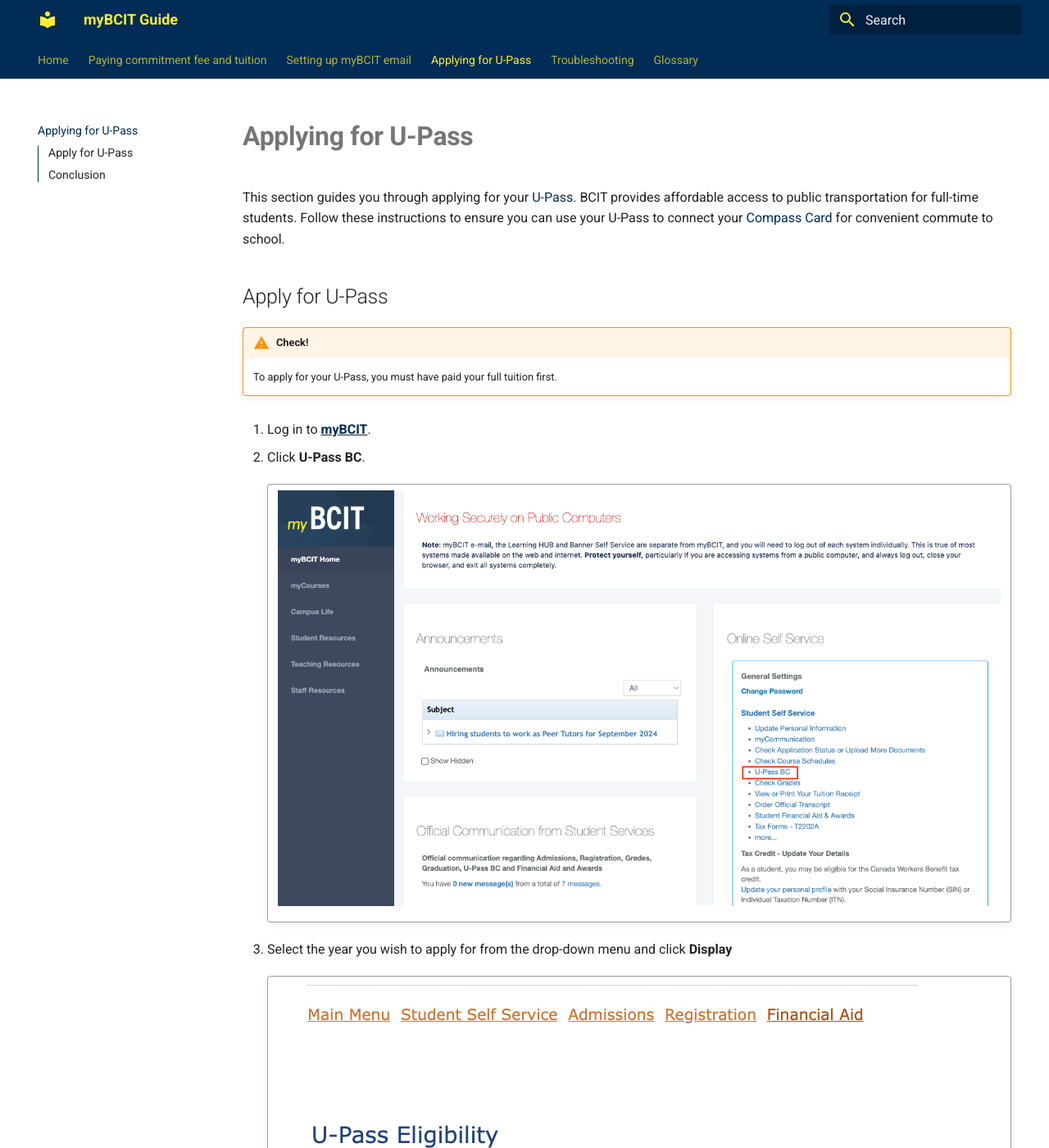
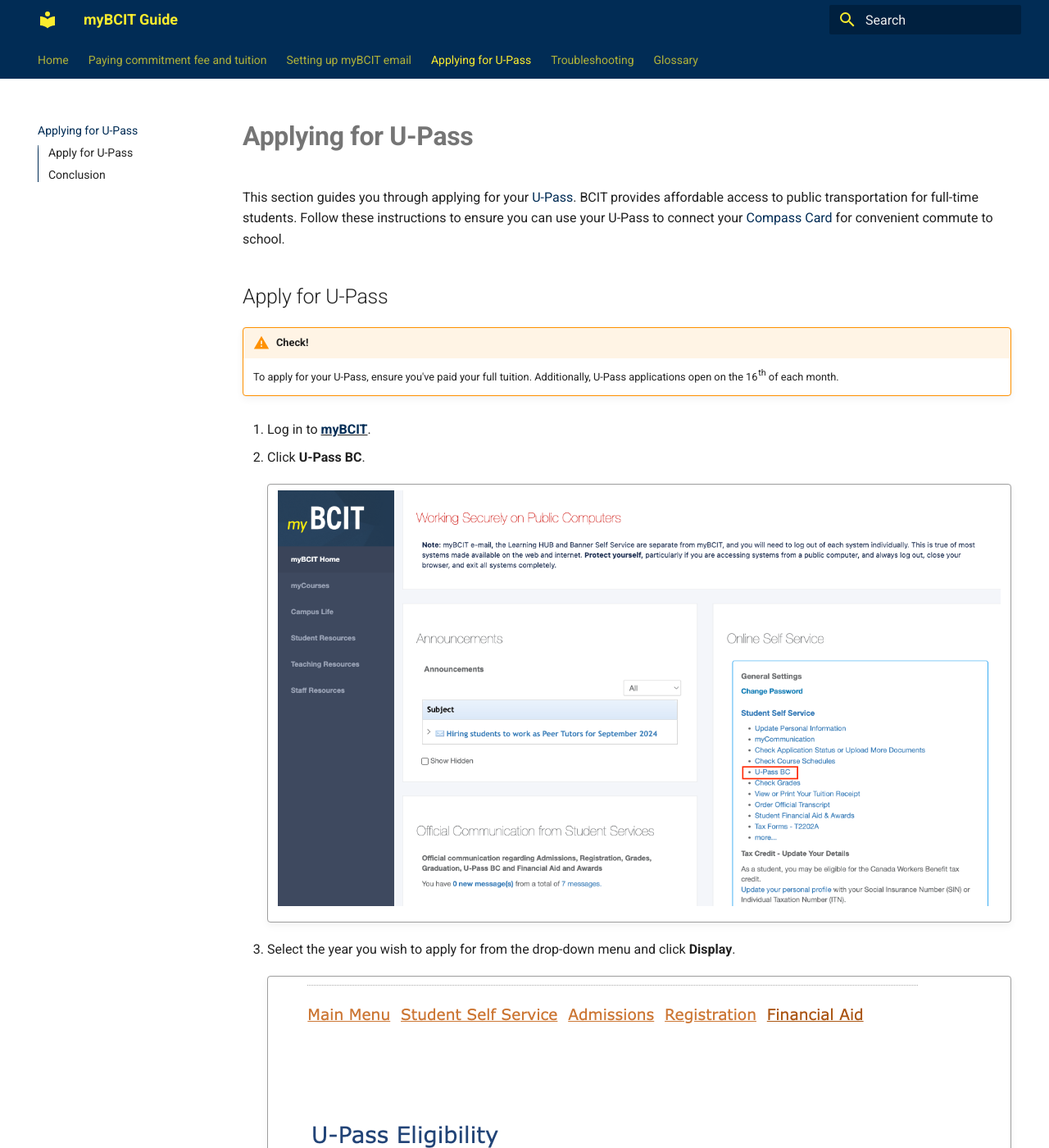
Before and after one commit to TatsunoriMarumo/myBCIT-Guide, an MkDocs documentation site: the page built from docs/applying-for-upass.md, in a window 1280 px wide and 1400 px high. Shown: the whole window at 82% size. Built offline with MkDocs 1.6.1 and Material for MkDocs 9.7.7, drawn with Linux system fonts in a browser that asks for light colours; nearby versions of some CDN libraries; emoji names are drawn with the system emoji font; comment, search, counter and statistics services are not loaded; some of the changed text lies outside the part shown.

Commit message:
Add a new waring

```diff
--- a/docs/applying-for-upass.md
+++ b/docs/applying-for-upass.md
@@ -4,7 +4,7 @@
 
 ## Apply for U-Pass
 !!! Warning "Check!"
-    To apply for your U-Pass, you must have paid your full tuition first.
+    To apply for your U-Pass, ensure you've paid your full tuition. Additionally, U-Pass applications open on the 16th of each month.
 
 1. Log in to **<u>[myBCIT](https://my.bcit.ca/)</u>**.
 
@@ -13,7 +13,7 @@
     !!! Quote ""
         [![U-Pass BC](..\Assets\applying-u-pass-image\u-pass-bc.png)](..\Assets\applying-u-pass-image\u-pass-bc.png){:target="_blank"}
 
-3. Select the year you wish to apply for from the drop-down menu and click **Display**
+3. Select the year you wish to apply for from the drop-down menu and click **Display**.
 
     !!! Quote ""
         [![Year and display](..\Assets\applying-u-pass-image\year-and-display.png)](..\Assets\applying-u-pass-image\year-and-display.png){:target="_blank"}
@@ -39,7 +39,7 @@
     !!!Note
         If you have logged in the U-Pass website, this step may be skipped.
 
-8. Link your Compass Card by entering the 20-digits and [CVN](glossary.md\#cvn) on the back of your Compass Card
+8. Link your Compass Card by entering the 20-digits and [CVN](glossary.md\#cvn) on the back of your Compass Card.
 
     !!!Note
         This step may be skipped if you have already linked your Compass Card.
```
